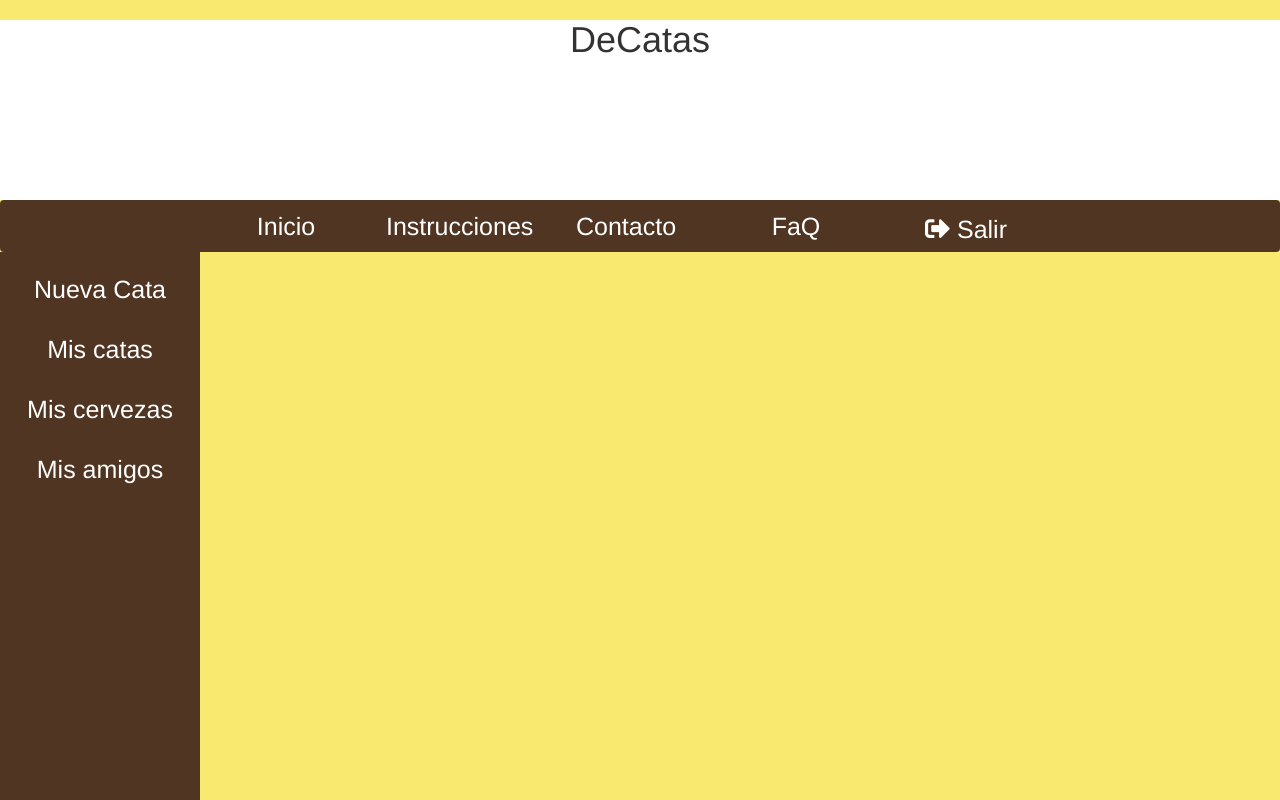
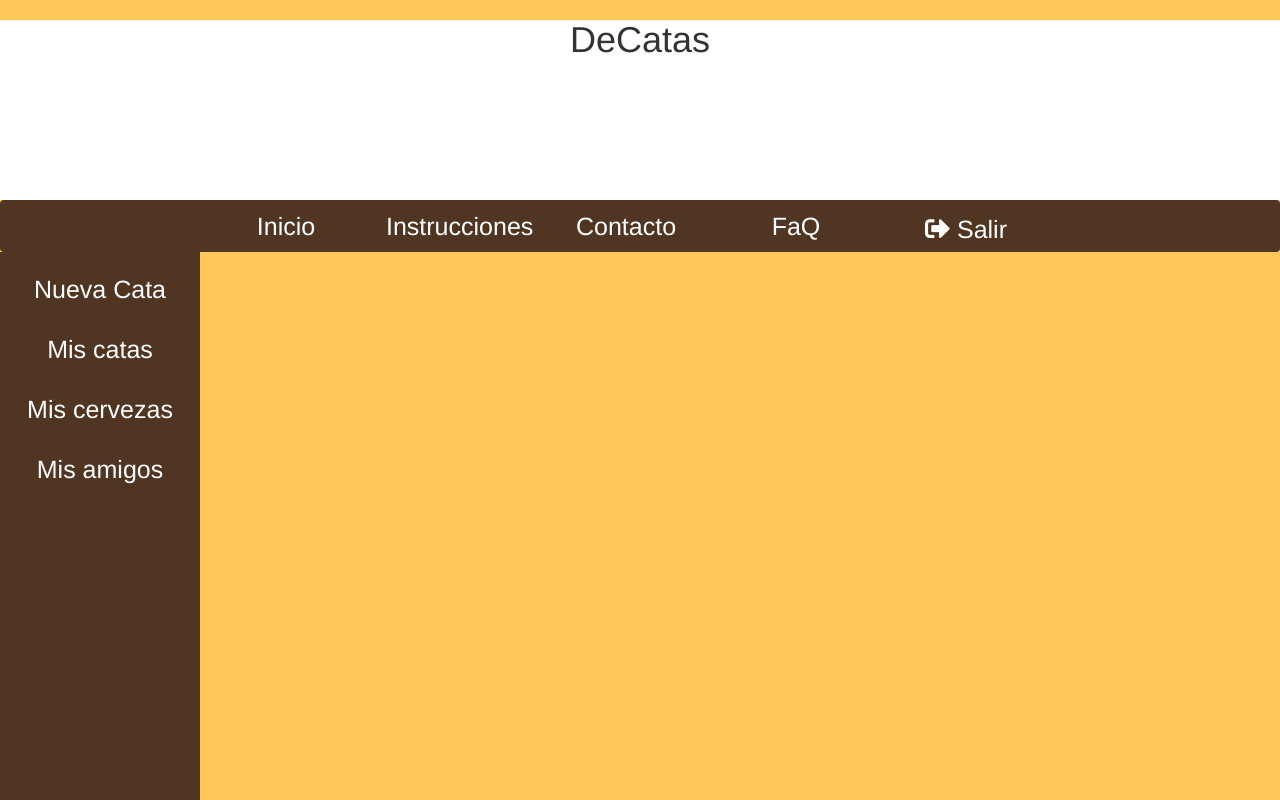
Before and after one commit to guillejd96/prCatas, a PHP site: page /faq.php in a window 1280 px wide. Run offline with PHP 8.4, Linux system fonts and the light colour scheme; the visitor is signed in with stand-in values (Sample User, id 1); some libraries are stand-ins or nearby versions.

Commit message:
Update style.css

```diff
--- a/css/style.css
+++ b/css/style.css
@@ -1,7 +1,14 @@
 body {
   text-align: center;
-  background-color: #FAE96F;
+  background-color: #ffc65a;
   background-size:cover;
+}
+
+.main {
+  margin-top: 80px;
+  margin-left: 200px; /* Same as the width of the sidenav */
+  font-size: 20px; /* Increased text to enable scrolling */
+  padding: 0px 10px;
 }
 
 table {
@@ -11,7 +18,6 @@ table {
 	margin-left:auto;
   margin-right:auto;
   border-collapse: separate;
-  margin-top: 2%;
   border: 2px solid gray;
   border-radius: 15px;
   padding: 2% 2% 2% 2%;
@@ -41,7 +47,6 @@ p.error {
 }
 
 
-
 p.form{
   font-size: 18px;
   text-align: right;
```
